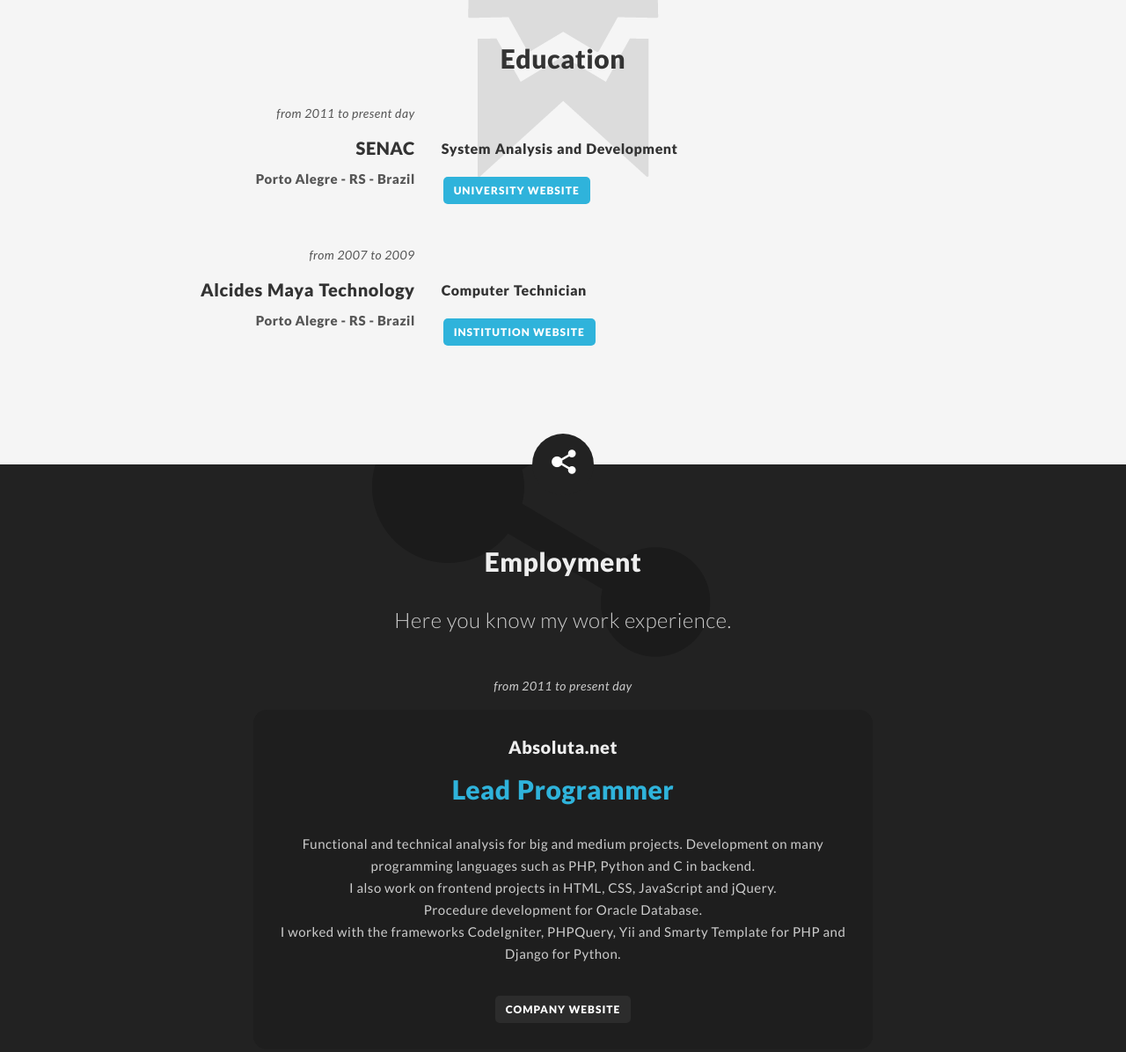
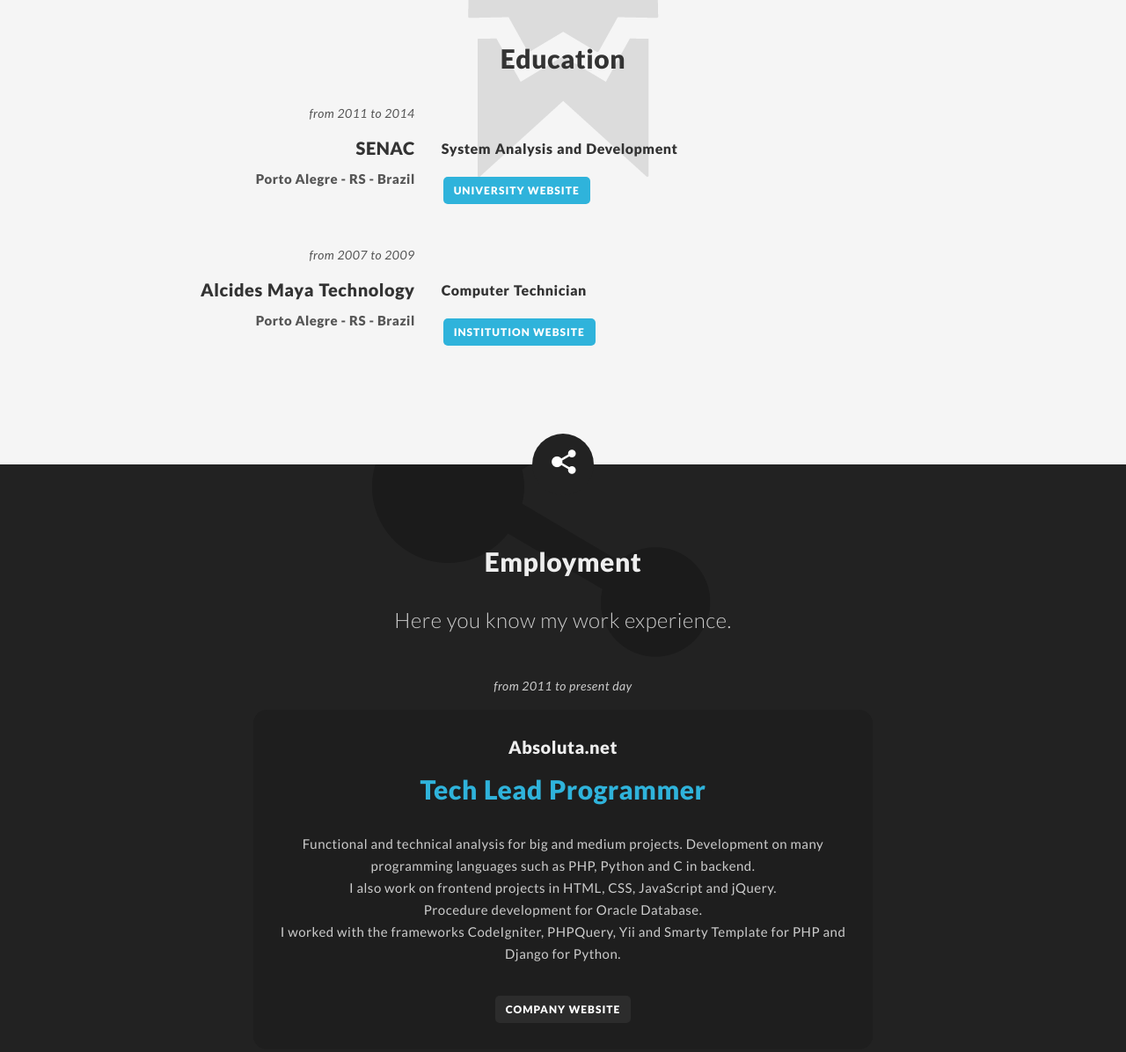
Before and after one commit to luiscoms/portfolio-template, a website: page site/index.html in a window 1280 px wide. Shown: the part 1316-2512 px from the top of the page at 88% size. Drawn offline with Linux system fonts and the light colour scheme.

Commit message:
Update education information

```diff
--- a/site/index.html
+++ b/site/index.html
@@ -132,7 +132,7 @@
                     <h2>Education</h2>
                     <div class="position2 row">
                         <div class="col dim1third text-right padright">
-                            <div class="date-detail">from 2011 to present day</div>
+                            <div class="date-detail">from 2011 to 2014</div>
                             <h3>SENAC</h3>
                             <p><strong>Porto Alegre - RS - Brazil</strong></p>
                         </div>
@@ -173,7 +173,7 @@
                     <div class="date-detail">from 2011 to present day</div>
                     <div class="position">
                         <h3>Absoluta.net</h3>
-                        <h4>Lead Programmer</h4>
+                        <h4>Tech Lead Programmer</h4>
                         <p>Functional and technical analysis for big and medium projects. Development on many programming languages such as PHP, Python and C in backend.<br/>
 I also work on frontend projects in HTML, CSS, JavaScript and jQuery.<br/>
 Procedure development for Oracle Database.<br/>
@@ -232,7 +232,7 @@ I worked with the frameworks CodeIgniter, PHPQuery, Yii and Smarty Template for
         <div class="container wrap">
             <div class="row">
                 <div class="col dimfull text-center">
-                    <p>&copy; 2014 <em>LuisComS</em>. </p>
+                    <p>&copy; 2015 <em>LuisComS</em>. </p>
                 </div><!-- /.col -->
             </div><!-- /.row  -->
         </div><!-- /.container -->
```
